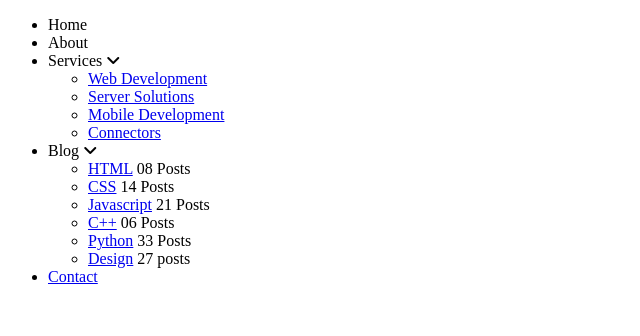
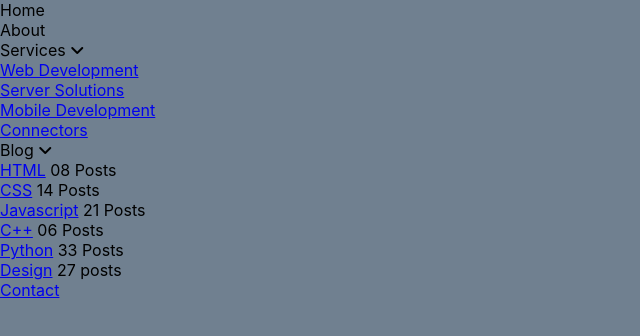
Before and after one commit to Aum-S2/Dropdown-Menu, a plain HTML site: page index.html in a window 1280 px wide. Shown: the whole page, without its empty margins (0-640 px from the left). Drawn offline with Linux system fonts and the light colour scheme.

Commit message:
css base

```diff
--- a/index.html
+++ b/index.html
@@ -9,7 +9,7 @@
   <script src="https://kit.fontawesome.com/2c1aae692e.js"></script>
 
   <!-- css link -->
-  <link rel="stylesheet" href="style.css">
+  <link rel="stylesheet" href="main.css">
 
   <title>CSS Dropdown</title>
 </head>
--- /dev/null
+++ b/main.css
@@ -0,0 +1,11 @@
+* {
+  padding: 0;
+  margin: 0;
+  box-sizing: border-box;
+}
+
+html,
+body {
+  background: slategray;
+  font-family: -apple-system, BlinkMacSystemFont, 'Segoe UI', Roboto, Oxygen, Ubuntu, Cantarell, 'Open Sans', 'Helvetica Neue', sans-serif;
+}
```
